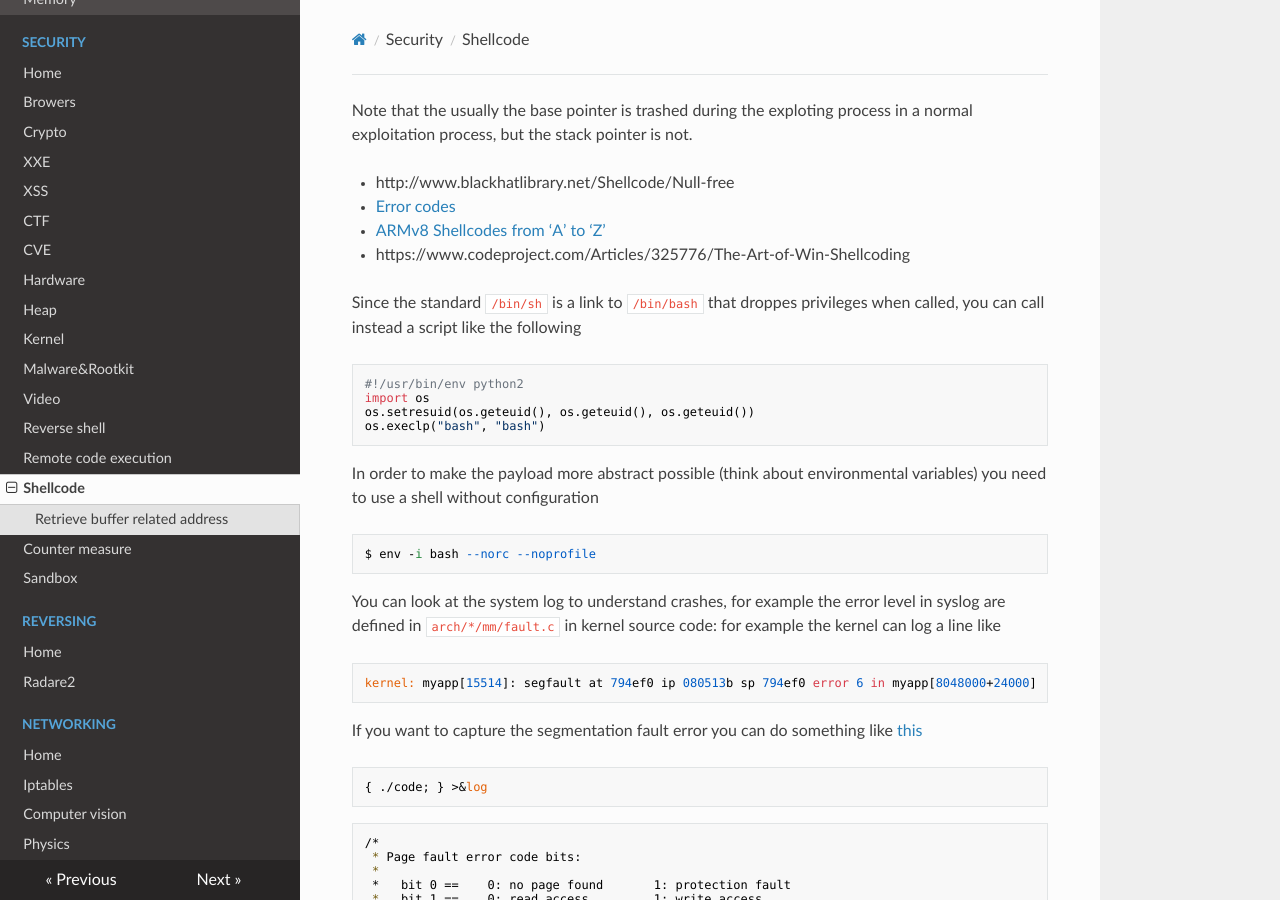
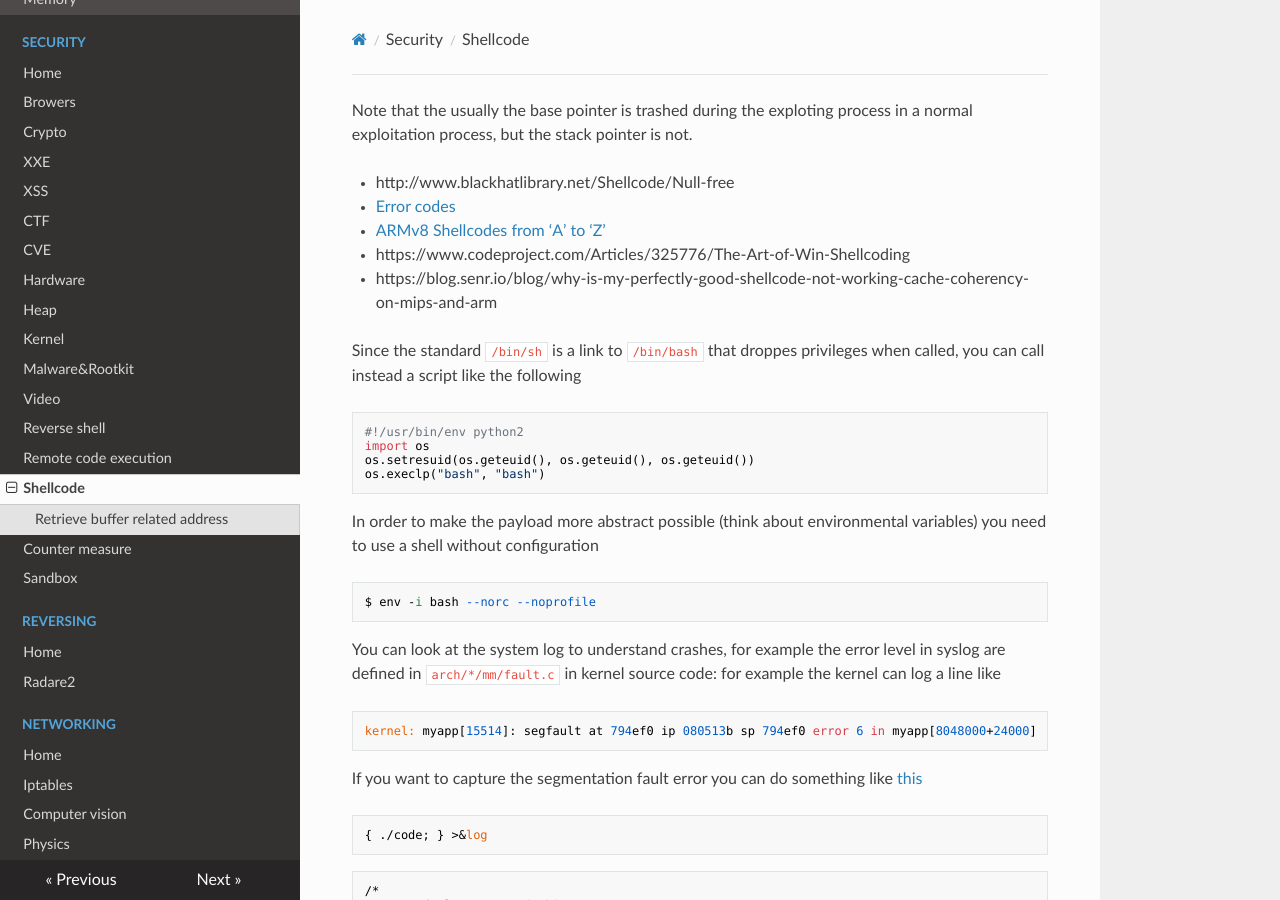
Before and after one commit to gipi/low-level, an MkDocs documentation site: the page built from docs/shellcode.md, in a window 1280 px wide and 900 px high. Built offline with MkDocs 1.6.1, drawn with Linux system fonts in a browser that asks for light colours; nearby versions of some CDN libraries; old or Windows-style settings are respelled for this version of MkDocs; some of the changed lines change nothing that is shown.

Commit message:
Update shellcode.md

```diff
--- a/docs/shellcode.md
+++ b/docs/shellcode.md
@@ -6,6 +6,7 @@ process in a normal exploitation process, but the stack pointer is not.
  - [Error codes](http://www-numi.fnal.gov/offline_software/srt_public_context/WebDocs/Errors/unix_system_errors.html)
  - [ARMv8 Shellcodes from ‘A’ to ‘Z’](https://arxiv.org/pdf/1608.03415.pdf)
  - https://www.codeproject.com/Articles/325776/The-Art-of-Win-Shellcoding
+ - https://blog.senr.io/blog/why-is-my-perfectly-good-shellcode-not-working-cache-coherency-on-mips-and-arm
 
 Since the standard ``/bin/sh`` is a link to ``/bin/bash`` that
 droppes privileges when called, you can call instead a script
```
